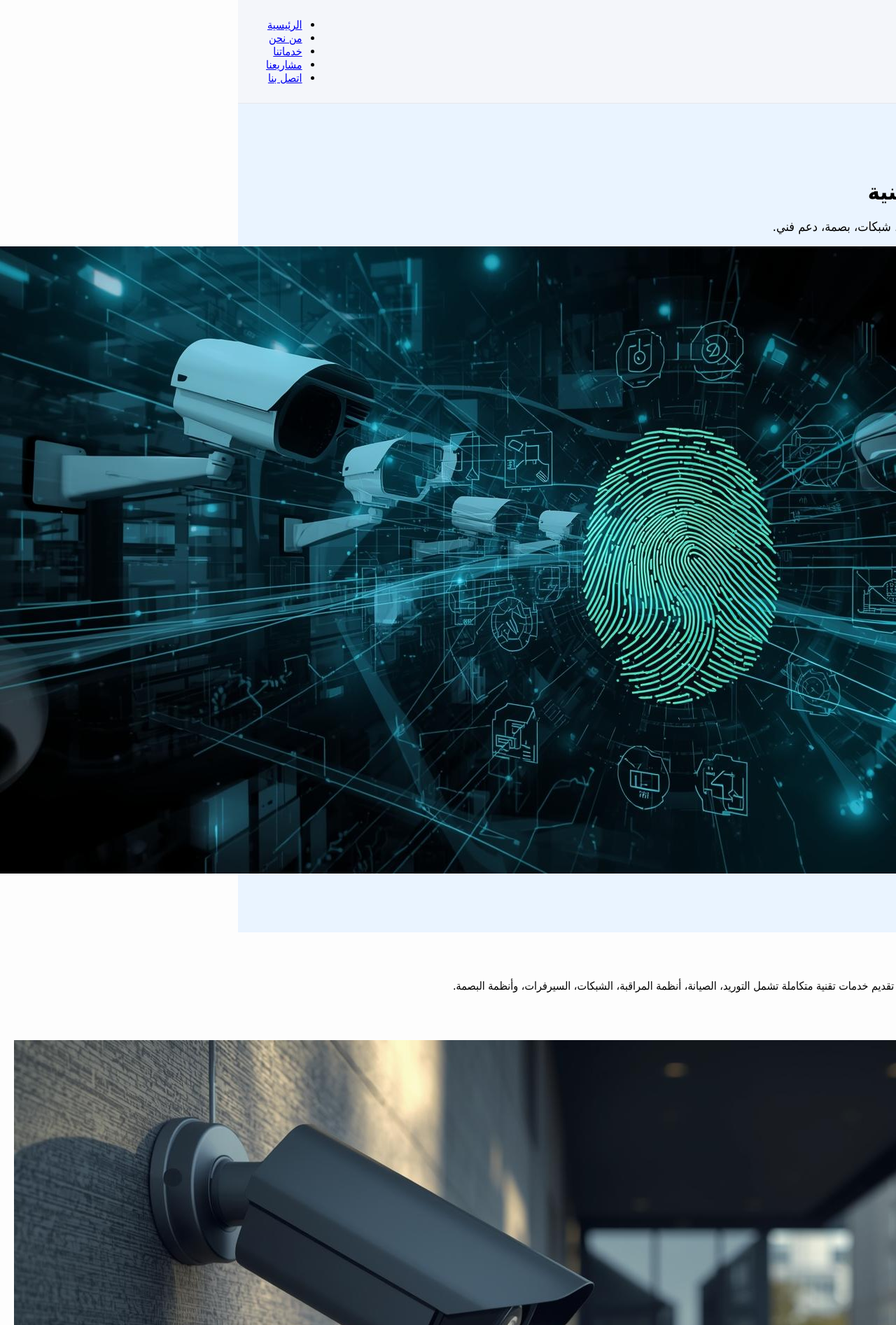
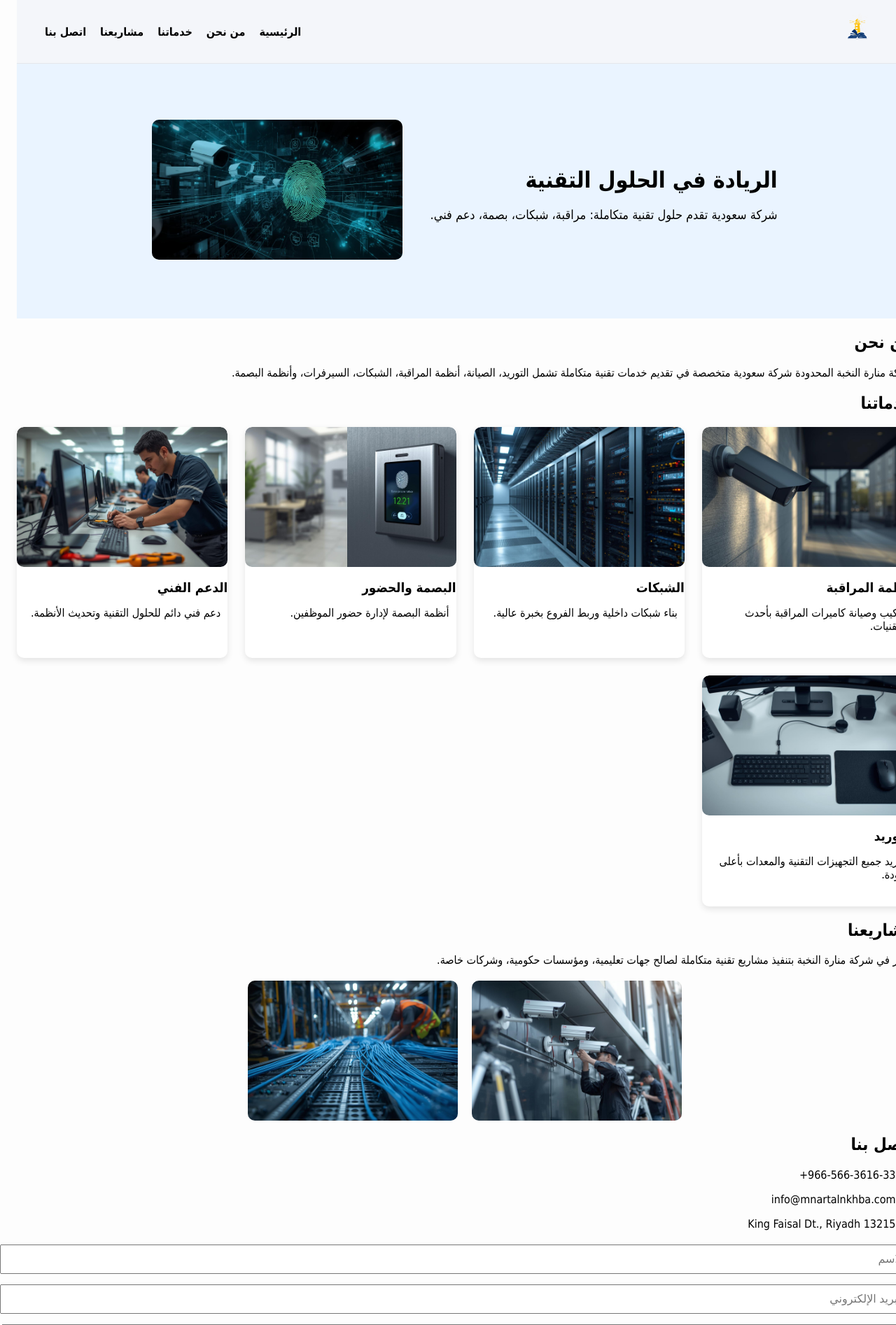
Before and after one commit to mfathycampus/mnartalnkhba, a Flask app: page / in a window 1280 px wide; the page is wider, and only the part inside the window is pictured. Shown: the top 1893 px of that part at 70% size. Run offline with Flask 3, Linux system fonts and the light colour scheme.

Commit message:
Add files via upload

```diff
--- a/templates/index.html
+++ b/templates/index.html
@@ -6,13 +6,19 @@
   <title>منارة النخبة - حلول تقنية</title>
   <link rel="stylesheet" href="{{ url_for('static', filename='css/style.css') }}">
 </head>
+
 <body>
 
-  <!-- ✅ الهيدر -->
+  <!-- الهيدر -->
   <header>
     <nav>
-      <img src="{{ url_for('static', filename='images/logo.png') }}" alt="logo" class="logo" />
-      <ul>
+      <img src="{{ url_for('static', filename='images/logo.png') }}" alt="logo" class="logo">
+
+      <!-- زر القائمة للموبايل -->
+      <div class="menu-toggle" id="menu-toggle">☰</div>
+
+      <!-- قائمة الروابط -->
+      <ul class="nav-links" id="nav-links">
         <li><a href="#home">الرئيسية</a></li>
         <li><a href="#about">من نحن</a></li>
         <li><a href="#services">خدماتنا</a></li>
@@ -22,22 +28,25 @@
     </nav>
   </header>
 
-  <!-- ✅ الرئيسية -->
+  <!-- الرئيسية -->
   <section id="home" class="hero">
-    <div class="container">
-      <div class="text fade-in-right">
+    <div class="container hero-container">
+      <!-- النص -->
+      <div class="fade-in-right">
         <h2>الريادة في الحلول التقنية</h2>
         <p>شركة سعودية تقدم حلول تقنية متكاملة: مراقبة، شبكات، بصمة، دعم فني.</p>
       </div>
-      <div class="image fade-in-left">
-        <img src="{{ url_for('static', filename='images/hero_icon.jpg') }}" alt="حلول تقنية">
+
+      <!-- الصورة -->
+      <div class="fade-in-left">
+        <img src="{{ url_for('static', filename='images/hero_icon.jpg') }}" alt="حلول تقنية" class="uniform-img">
       </div>
     </div>
   </section>
 
-  <!-- ✅ من نحن -->
+  <!-- من نحن -->
   <section id="about">
-    <div class="container fade-in-up">
+    <div class="container">
       <h2>من نحن</h2>
       <p>
         شركة منارة النخبة المحدودة شركة سعودية متخصصة في تقديم خدمات تقنية
@@ -47,33 +56,33 @@
     </div>
   </section>
 
-  <!-- ✅ الخدمات -->
+  <!-- الخدمات -->
   <section id="services">
     <div class="container">
       <h2>خدماتنا</h2>
-      <div class="grid">
-        <div class="card fade-in-up">
-          <img src="{{ url_for('static', filename='images/security_cameras.jpg') }}" alt="أنظمة المراقبة">
+      <div class="services-grid">
+        <div class="service-card fade-in-up">
+          <img src="{{ url_for('static', filename='images/security_cameras.jpg') }}" alt="أنظمة المراقبة" class="uniform-img">
           <h3>أنظمة المراقبة</h3>
           <p>تركيب وصيانة كاميرات المراقبة بأحدث التقنيات.</p>
         </div>
-        <div class="card fade-in-up">
-          <img src="{{ url_for('static', filename='images/servers_networks.jpg') }}" alt="الشبكات">
+        <div class="service-card fade-in-up">
+          <img src="{{ url_for('static', filename='images/servers_networks.jpg') }}" alt="الشبكات" class="uniform-img">
           <h3>الشبكات</h3>
           <p>بناء شبكات داخلية وربط الفروع بخبرة عالية.</p>
         </div>
-        <div class="card fade-in-up">
-          <img src="{{ url_for('static', filename='images/fingerprint_system.jpg') }}" alt="البصمة والحضور">
+        <div class="service-card fade-in-up">
+          <img src="{{ url_for('static', filename='images/fingerprint_system.jpg') }}" alt="البصمة" class="uniform-img">
           <h3>البصمة والحضور</h3>
           <p>أنظمة البصمة لإدارة حضور الموظفين.</p>
         </div>
-        <div class="card fade-in-up">
-          <img src="{{ url_for('static', filename='images/maintenance.jpg') }}" alt="الدعم الفني">
+        <div class="service-card fade-in-up">
+          <img src="{{ url_for('static', filename='images/maintenance.jpg') }}" alt="الدعم الفني" class="uniform-img">
           <h3>الدعم الفني</h3>
           <p>دعم فني دائم للحلول التقنية وتحديث الأنظمة.</p>
         </div>
-        <div class="card fade-in-up">
-          <img src="{{ url_for('static', filename='images/keyboard_mouse.jpg') }}" alt="التوريد">
+        <div class="service-card fade-in-up">
+          <img src="{{ url_for('static', filename='images/keyboard_mouse.jpg') }}" alt="التوريد" class="uniform-img">
           <h3>التوريد</h3>
           <p>توريد جميع التجهيزات التقنية والمعدات بأعلى جودة.</p>
         </div>
@@ -81,28 +90,31 @@
     </div>
   </section>
 
-  <!-- ✅ المشاريع -->
+  <!-- المشاريع -->
   <section id="projects">
     <div class="container">
       <h2>مشاريعنا</h2>
-      <p>نفخر بتنفيذ مشاريع تقنية متكاملة لصالح جهات تعليمية، حكومية، وشركات خاصة.</p>
+      <p>
+        نفخر في شركة منارة النخبة بتنفيذ مشاريع تقنية متكاملة لصالح جهات
+        تعليمية، ومؤسسات حكومية، وشركات خاصة.
+      </p>
       <div class="projects-gallery">
-        <img src="{{ url_for('static', filename='images/project1.jpg') }}" alt="مشروع 1" />
-        <img src="{{ url_for('static', filename='images/project2.jpg') }}" alt="مشروع 2" />
+        <img src="{{ url_for('static', filename='images/project1.jpg') }}" alt="مشروع 1" class="uniform-img">
+        <img src="{{ url_for('static', filename='images/project2.jpg') }}" alt="مشروع 2" class="uniform-img">
       </div>
     </div>
   </section>
 
-  <!-- ✅ اتصل بنا -->
+  <!-- اتصل بنا -->
   <section id="contact">
     <div class="container">
       <h2>اتصل بنا</h2>
-      <div class="contact-info fade-in-up">
-        <p>📞 +966-566-3616-33</p>
-        <p>📧 info@mnartalnkhba.com</p>
+      <div class="contact-info">
+        <p>📞 <span dir="ltr">+966-566-3616-33</span></p>
+        <p>📧 <span dir="ltr">info@mnartalnkhba.com</span></p>
         <p>📍 King Faisal Dt., Riyadh 13215</p>
       </div>
-      <form method="POST" action="/send" class="fade-in-up">
+      <form method="POST" action="/send">
         <input type="text" name="name" placeholder="الاسم" required>
         <input type="email" name="email" placeholder="البريد الإلكتروني" required>
         <textarea name="message" placeholder="رسالتك" required></textarea>
@@ -111,11 +123,18 @@
     </div>
   </section>
 
-  <!-- ✅ الفوتر -->
+  <!-- الفوتر -->
   <footer>
     <p>© 2025 منارة النخبة المحدودة - جميع الحقوق محفوظة.</p>
   </footer>
 
-  <script src="{{ url_for('static', filename='js/script.js') }}"></script>
+  <script>
+    // فتح/غلق القائمة في الموبايل
+    const toggle = document.getElementById('menu-toggle');
+    const navLinks = document.getElementById('nav-links');
+    toggle.addEventListener('click', () => {
+      navLinks.classList.toggle('active');
+    });
+  </script>
 </body>
 </html>
```
